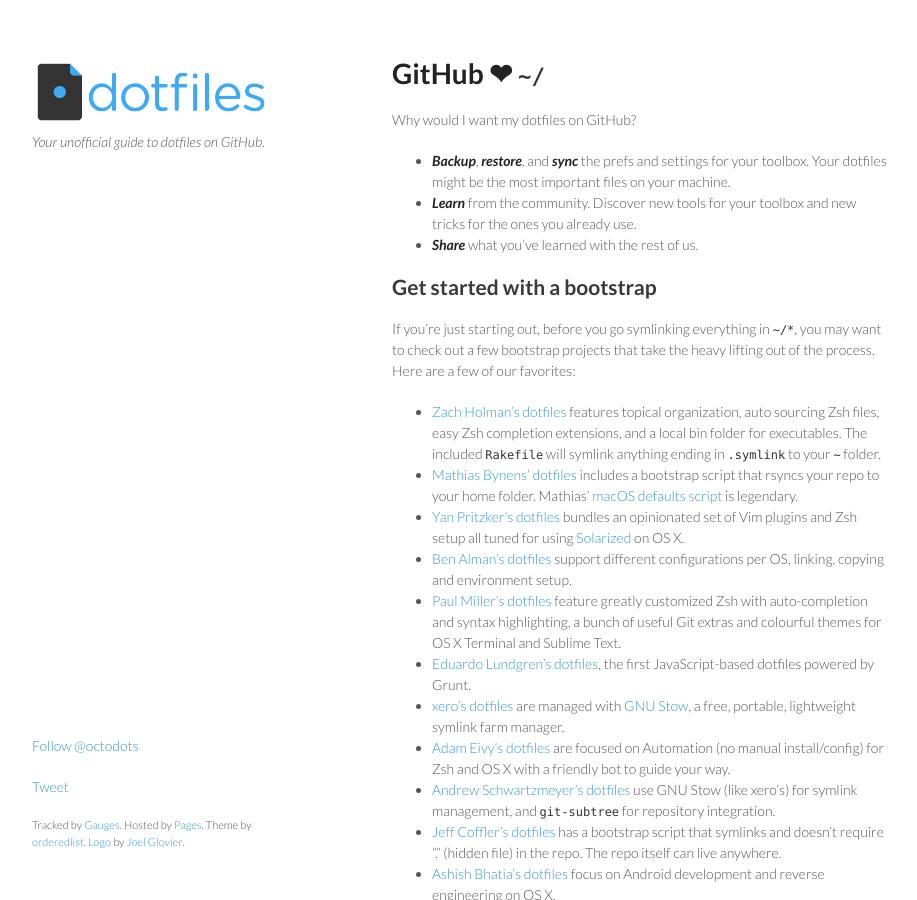
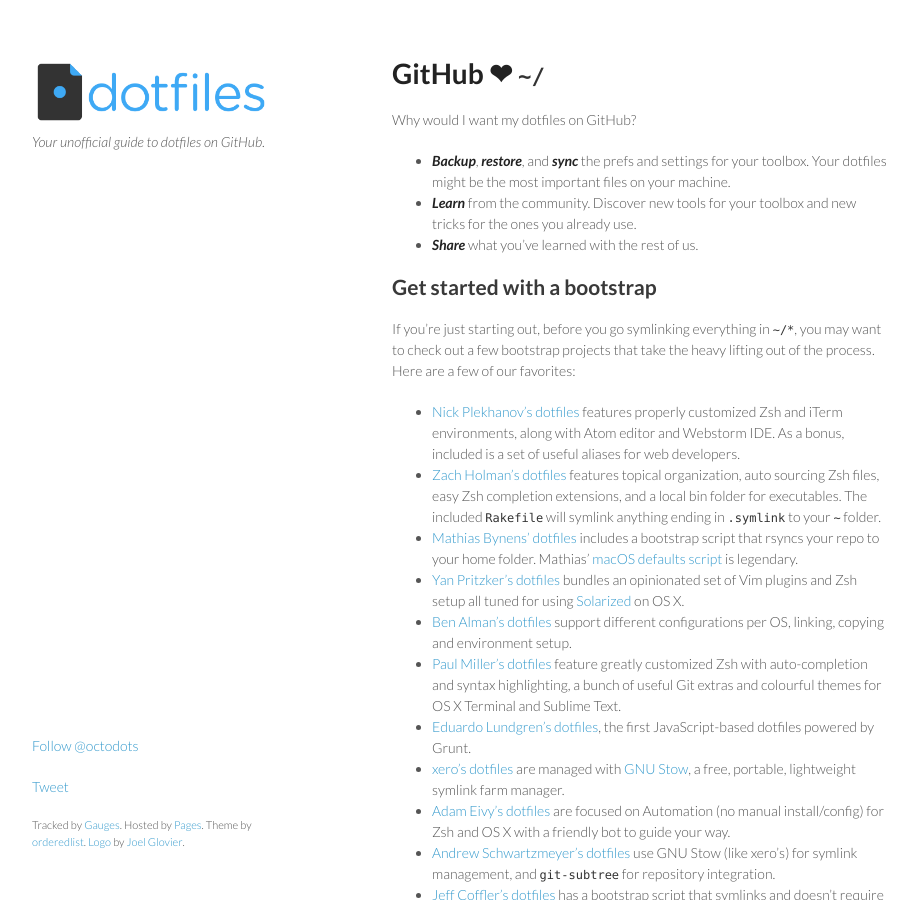
Before and after one commit to dotfiles/dotfiles.github.com, a Jekyll site: the page built from index.md, in a window 1280 px wide and 900 px high. Shown: the whole window, without its empty margins (178-1095 px from the left). Built offline with Jekyll 4.4.1, drawn with Linux system fonts in a browser that asks for light colours; Markdown is read by kramdown in place of the engine named in the settings; comment, search, counter and statistics services are not loaded.

Commit message:
Add Nick Plekhanov’s dotfiles
My attempt to automate developer's environment.

```diff
--- a/index.md
+++ b/index.md
@@ -19,6 +19,7 @@
 you may want to check out a few bootstrap projects that take the heavy lifting
 out of the process. Here are a few of our favorites:
 
+* [Nick Plekhanov’s dotfiles](https://github.com/nicksp/dotfiles) features properly customized Zsh and iTerm environments, along with Atom editor and Webstorm IDE. As a bonus, included is a set of useful aliases for web developers.
 * [Zach Holman's dotfiles](https://github.com/holman/dotfiles) features topical organization, auto sourcing Zsh files, easy Zsh completion extensions, and a local bin folder for executables. The included `Rakefile` will symlink anything ending in `.symlink` to your `~` folder.
 * [Mathias Bynens' dotfiles](https://github.com/mathiasbynens/dotfiles) includes a bootstrap script that rsyncs your repo to your home folder. Mathias' [macOS defaults script](https://github.com/mathiasbynens/dotfiles/blob/master/.macos) is legendary.
 * [Yan Pritzker's dotfiles](https://github.com/skwp/dotfiles) bundles an opinionated set of Vim plugins and Zsh setup all tuned for using [Solarized](http://ethanschoonover.com/solarized) on OS X.
```
